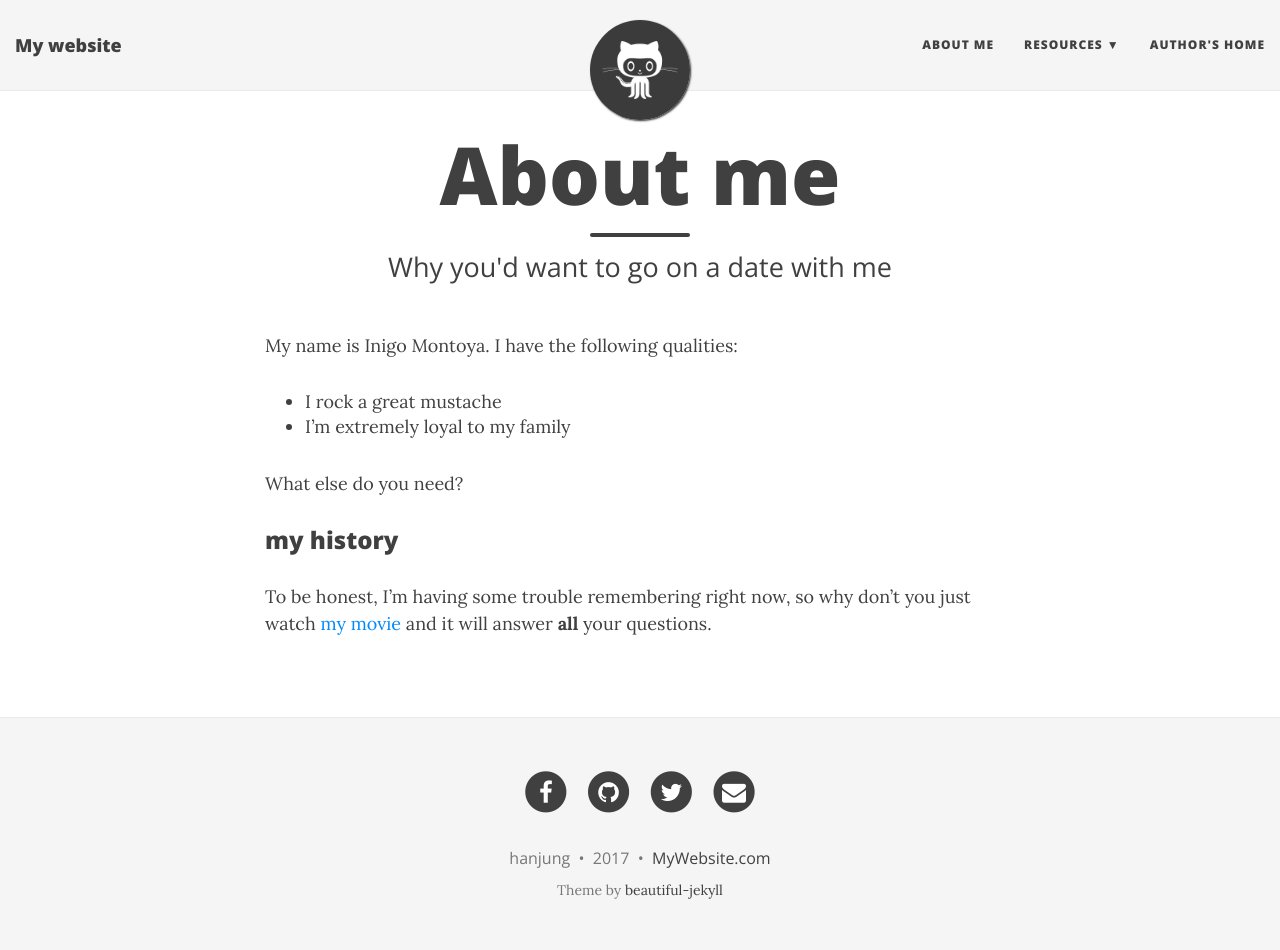
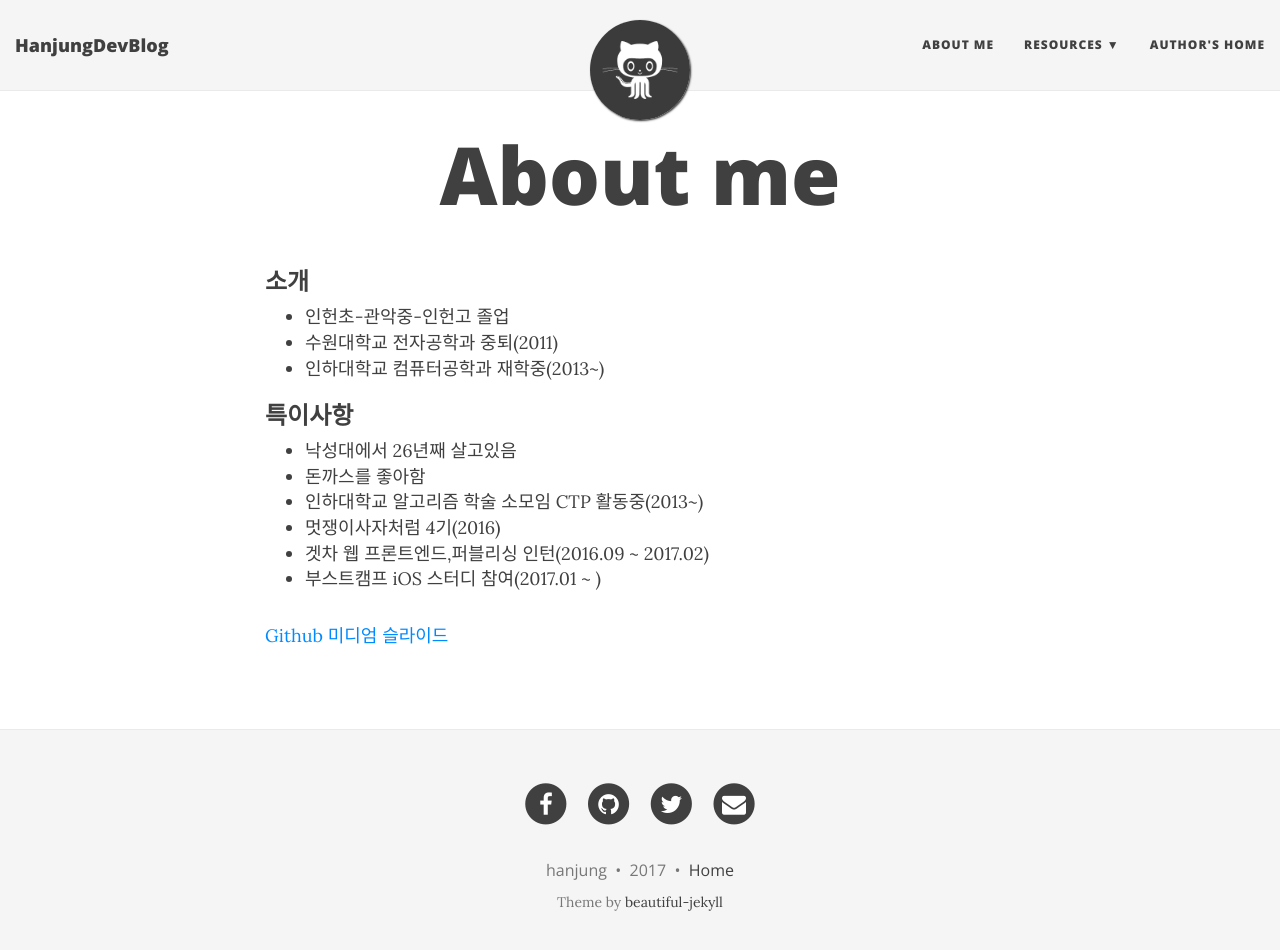
Before and after one commit to hanjungv/hanjungv.github.io, a Jekyll site: the page built from aboutme.md, in a window 1280 px wide and 963 px high. Shown: the top 950 px of the window. Built offline with Jekyll 4.4.1, drawn with Linux system fonts in a browser that asks for light colours; nearby versions of some CDN libraries.

Commit message:
수정중

```diff
--- a/_config.yml
+++ b/_config.yml
@@ -14,10 +14,10 @@ baseurl: ""
 # Of course don't forget to change the username and projectname to YOUR username and project
 
 # Name of website
-title: My website
+title: HanjungDevBlog
 
 # Short description of your site
-description: A virtual proof that name is awesome!
+description: Dev_blog_by_hanjung
 
 # --- Navigation bar options --- #
 
@@ -86,7 +86,7 @@ share-links-active:
 
 # How to display the link to the website in the footer
 # Remove this if you don't want a link in the footer
-url-pretty: "MyWebsite.com"  # eg. "deanattali.com/beautiful-jekyll"
+url-pretty: "Home"  # eg. "deanattali.com/beautiful-jekyll"
 
 # --- Misc --- #
 # Fill in your Disqus shortname (NOT the userid) if you want to support Disqus comments
--- a/aboutme.md
+++ b/aboutme.md
@@ -1,16 +1,22 @@
 ---
 layout: page
 title: About me
-subtitle: Why you'd want to go on a date with me
 ---
 
-My name is Inigo Montoya. I have the following qualities:
+### 소개
+- 인헌초-관악중-인헌고 졸업<br/>
+- 수원대학교 전자공학과 중퇴(2011)<br/>
+- 인하대학교 컴퓨터공학과 재학중(2013~)<br/>
 
-- I rock a great mustache
-- I'm extremely loyal to my family
+### 특이사항
+- 낙성대에서 26년째 살고있음<br/>
+- 돈까스를 좋아함
+- 인하대학교 알고리즘 학술 소모임 CTP 활동중(2013~)
+- 멋쟁이사자처럼 4기(2016)
+- 겟차 웹 프론트엔드,퍼블리싱 인턴(2016.09 ~ 2017.02)
+- 부스트캠프 iOS 스터디 참여(2017.01 ~ )
 
-What else do you need?
 
-### my history
-
-To be honest, I'm having some trouble remembering right now, so why don't you just watch [my movie](http://en.wikipedia.org/wiki/The_Princess_Bride_%28film%29) and it will answer **all** your questions.
+[Github](https://github.com/hanjungv)
+[미디엄](https://medium.com/@junghan_61455)
+[슬라이드](https://slides.com/junghan)
--- a/index.html
+++ b/index.html
@@ -1,7 +1,7 @@
 ---
 layout: page
-title: My website
-subtitle: This is where I will tell my friends way too much about me
+title: DEV BLOG BY JUNG
+subtitle: HTML / CSS / JS / SWIFT 등 개인 공부블로그
 use-site-title: true
 ---
 
```
